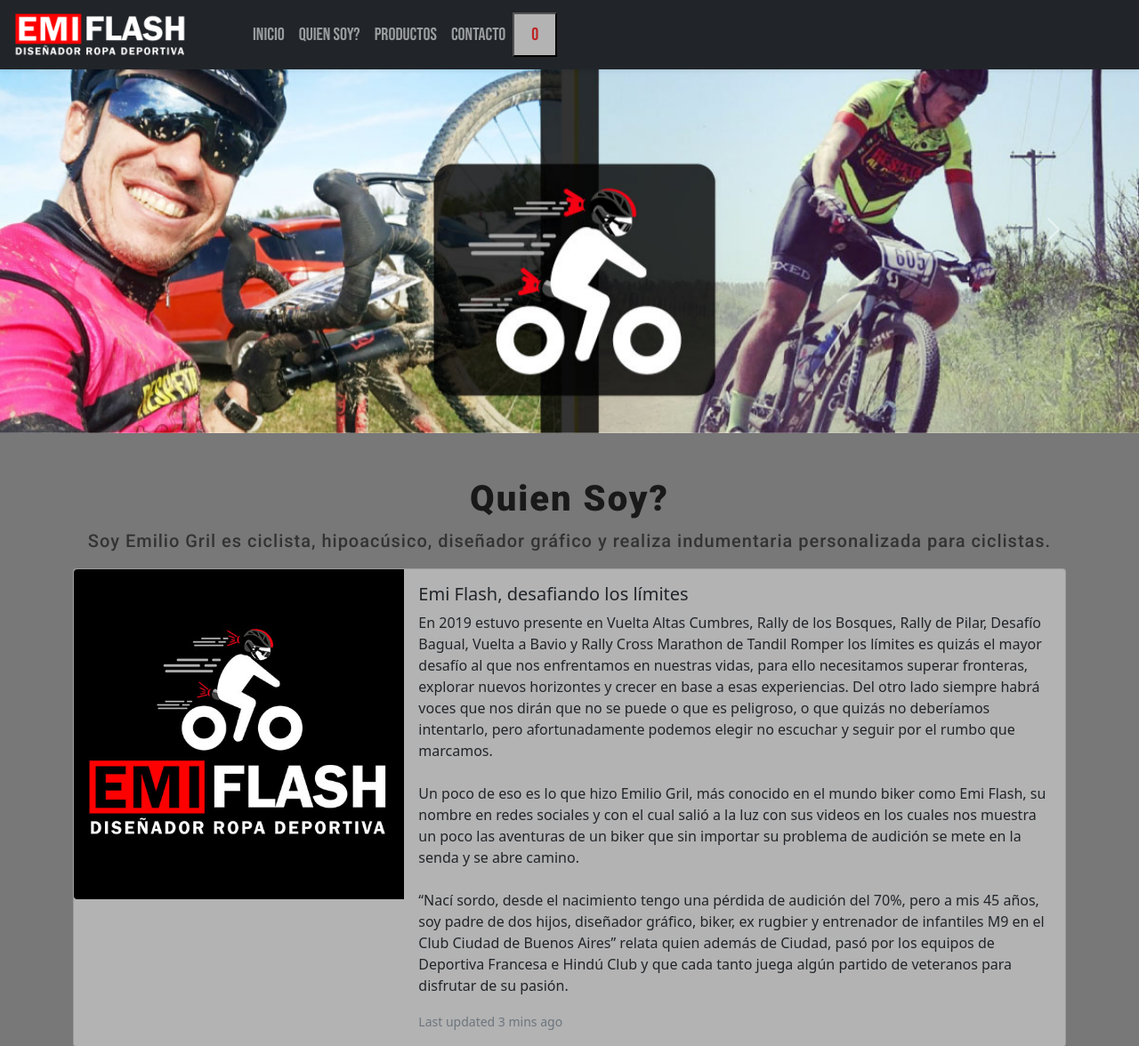
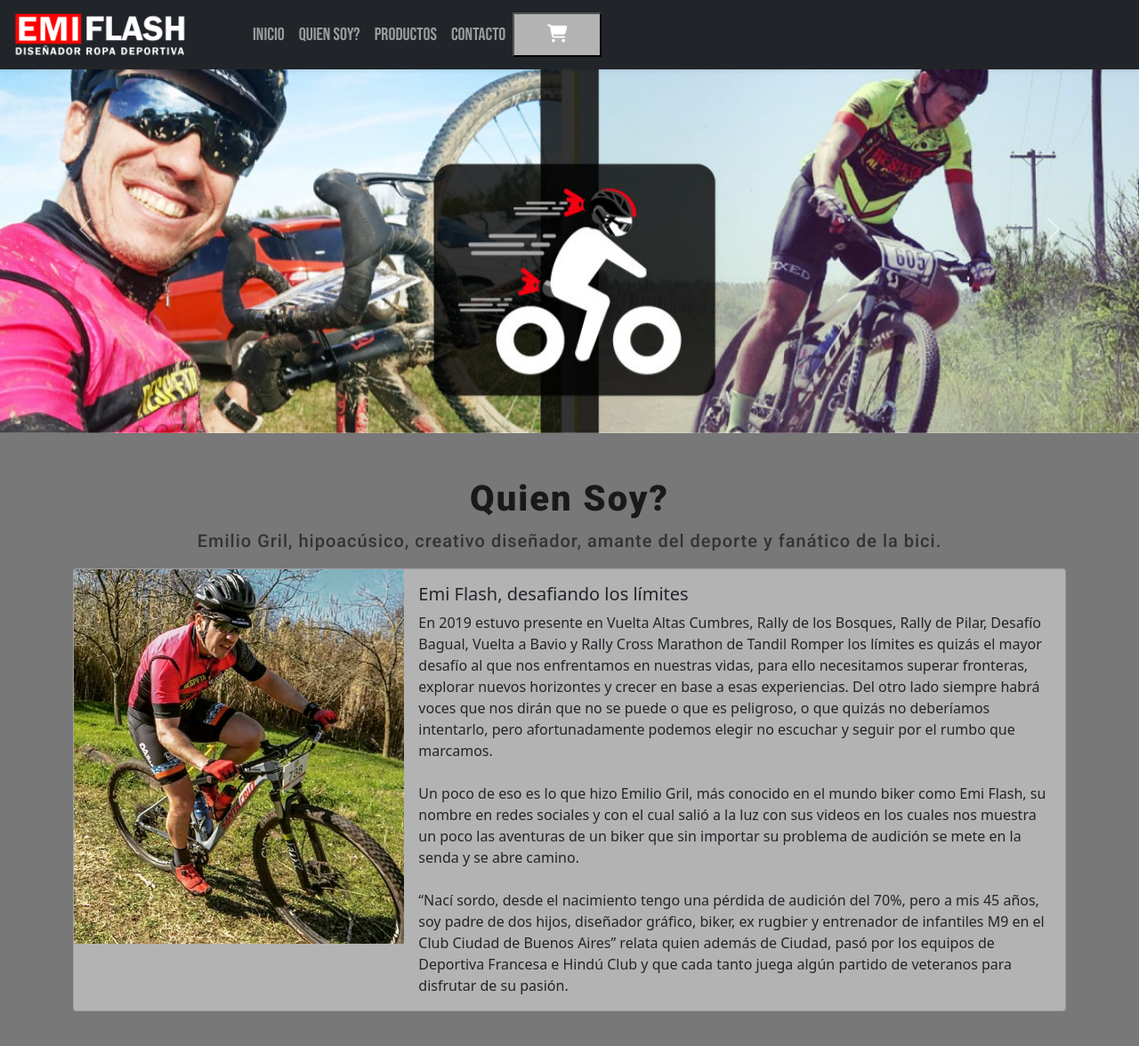
Before and after one commit to emiliogril/Javascript-Final, a website: page index.html in a window 1280 px wide. Shown: the top 1176 px of the page at 89% size. Drawn offline with nearby package versions, Linux system fonts and the light colour scheme.

Commit message:
nuevo sitio

```diff
--- a/index.html
+++ b/index.html
@@ -22,6 +22,7 @@
     <!-- JQUERY -->
     <link href="https://cdn.jsdelivr.net/npm/bootstrap@5.1.0/dist/css/bootstrap.min.css" rel="stylesheet" integrity="sha384-KyZXEAg3QhqLMpG8r+8fhAXLRk2vvoC2f3B09zVXn8CA5QIVfZOJ3BCsw2P0p/We" crossorigin="anonymous">
     <script src="https://code.jquery.com/jquery-3.4.1.slim.min.js" integrity="sha384-J6qa4849blE2+poT4WnyKhv5vZF5SrPo0iEjwBvKU7imGFAV0wwj1yYfoRSJoZ+n" crossorigin="anonymous"></script>
+    <script src="https://kit.fontawesome.com/cabbeacae1.js"></script>
 
     <!-- CSS -->
     <link rel="stylesheet" href="css/estilos.css"/>
@@ -53,8 +54,8 @@
                     </li>
                     <li class="nav-item">
                         <a class="nav-link" href="#contacto">Contacto</a></li>
-                          <button class="carrito" href="imagenes/carrito.png" width="50px" id="boton-carrito">
-                         <span id="contadorCarrito">0</span></button>
+                          <button class="carrito" role="button" id="boton-carrito">
+                         <span class="Inr Inr-Cart" id="contadorCarrito"><i class="fas fa-shopping-cart" style="color: white"></i></span></button>
                 </ul>
             </div>
         </div>
@@ -113,18 +114,14 @@
       <!-- Quien Soy -->
 
     <section id="QuienSoy" class="quienSoy">
-
-
       <h1 class="TituloPrincipal">Quien Soy?</h1>
-        <p class="Subtitulos">Soy Emilio Gril es
-            ciclista, hipoacúsico, diseñador
-            gráfico y realiza indumentaria
-            personalizada para ciclistas.</p>
+        <p class="Subtitulos">Emilio Gril,
+            hipoacúsico, creativo diseñador, amante del deporte y fanático de la bici.</p>
             <div class="container justify-content-center">
             <div class="card mb-3" style="width:100%;">
                 <div class="row g-0">
                   <div class="col-md-4">
-                    <img src="imagenes/logo3.jpg" class="img-fluid rounded-start" alt="...">
+                    <img src="imagenes/emiflash.jpg" class="img-fluid rounded-start" alt="...">
                   </div>
                   <div class="col-md-8">
                     <div class="card-body">
@@ -138,7 +135,7 @@
                         <br>Un poco de eso es lo que hizo Emilio Gril, más conocido en el mundo biker como Emi Flash, su nombre en redes sociales y con el cual salió a la luz con sus videos en los cuales nos muestra un poco las aventuras de un biker que sin importar su problema de audición se mete en la senda y se abre camino.<br>
 
                         <br>“Nací sordo, desde el nacimiento tengo una pérdida de audición del 70%, pero a mis 45 años, soy padre de dos hijos, diseñador gráfico, biker, ex rugbier y entrenador de infantiles M9 en el Club Ciudad de Buenos Aires” relata quien además de Ciudad, pasó por los equipos de Deportiva Francesa e Hindú Club y que cada tanto juega algún partido de veteranos para disfrutar de su pasión.</p>
-                      <p class="card-text"><small class="text-muted">Last updated 3 mins ago</small></p>
+
                     </div>
                 </div>
                   </div>
@@ -211,7 +208,6 @@
         <a href="https://wa.me/5491161718866" target=_blank rel="noopener"><svg aria-hidden="true" focusable="false" data-prefix="fab" data-icon="whatsapp" class="svg-inline--fa fa-whatsapp fa-w-14" role="img"
           xmlns="http://www.w3.org/2000/svg" viewBox="0 0 448 512"><path fill="currentColor" d="M380.9 97.1C339 55.1 283.2 32 223.9 32c-122.4 0-222 99.6-222 222 0 39.1 10.2 77.3 29.6 111L0 480l117.7-30.9c32.4 17.7 68.9 27 106.1 27h.1c122.3 0 224.1-99.6 224.1-222 0-59.3-25.2-115-67.1-157zm-157 341.6c-33.2 0-65.7-8.9-94-25.7l-6.7-4-69.8 18.3L72 359.2l-4.4-7c-18.5-29.4-28.2-63.3-28.2-98.2 0-101.7 82.8-184.5 184.6-184.5 49.3 0 95.6 19.2 130.4 54.1 34.8 34.9 56.2 81.2 56.1 130.5 0 101.8-84.9 184.6-186.6 184.6zm101.2-138.2c-5.5-2.8-32.8-16.2-37.9-18-5.1-1.9-8.8-2.8-12.5 2.8-3.7 5.6-14.3 18-17.6 21.8-3.2 3.7-6.5 4.2-12 1.4-32.6-16.3-54-29.1-75.5-66-5.7-9.8 5.7-9.1 16.3-30.3 1.8-3.7.9-6.9-.5-9.7-1.4-2.8-12.5-30.1-17.1-41.2-4.5-10.8-9.1-9.3-12.5-9.5-3.2-.2-6.9-.2-10.6-.2-3.7 0-9.7 1.4-14.8 6.9-5.1 5.6-19.4 19-19.4 46.3 0 27.3 19.9 53.7 22.6 57.4 2.8 3.7 39.1 59.7 94.8 83.8 35.2 15.2 49 16.5 66.6 13.9 10.7-1.6 32.8-13.4 37.4-26.4 4.6-13 4.6-24.1 3.2-26.4-1.3-2.5-5-3.9-10.5-6.6z">
         </path></svg></a>
-
         <p class="copy">© 2021 Emilio Gril. Todos los derechos reservados.</p>
     </nav>
 </footer>
@@ -230,7 +226,6 @@
       integrity="sha256-/xUj+3OJU5yExlq6GSYGSHk7tPXikynS7ogEvDej/m4="
       crossorigin="anonymous"
     ></script>
-
     <!-- AOS -->
     <script src="https://unpkg.com/aos@2.3.1/dist/aos.js"></script>
     <script>
--- a/scss/components/contacto.scss
+++ b/scss/components/contacto.scss
@@ -44,6 +44,7 @@
                         font-weight: 400;
                     }
                     input, textarea {
+                        width: 95%;
                         padding: 5px;
                         border: 2px solid rgba(#000000, 0.4);
                         border-radius: 5px;
@@ -82,7 +83,7 @@
             .form {
                 .grupoForm {
                     input, textarea {
-                        width: 150px;
+                        width: 100px;
                     }}
                 }
             }
--- a/scss/components/header.scss
+++ b/scss/components/header.scss
@@ -71,7 +71,7 @@
 .carrito {
         background-color:#B3B3B3;
         color: #BF2222;
-        width: 50px;
+        width: 100px;
         justify-content: center;
 
             &:hover{
```
Also changed, not shown: css/components/contacto.css, css/components/header.css, css/estilos.css, imagenes/adictos.jpeg (deleted), imagenes/carrito-29.svg (deleted), imagenes/emiflash.jpg (added), imagenes/icons8-agregar-a-carrito-de-compras-96.svg (deleted), imagenes/icons8-comprar-48.svg (deleted).
